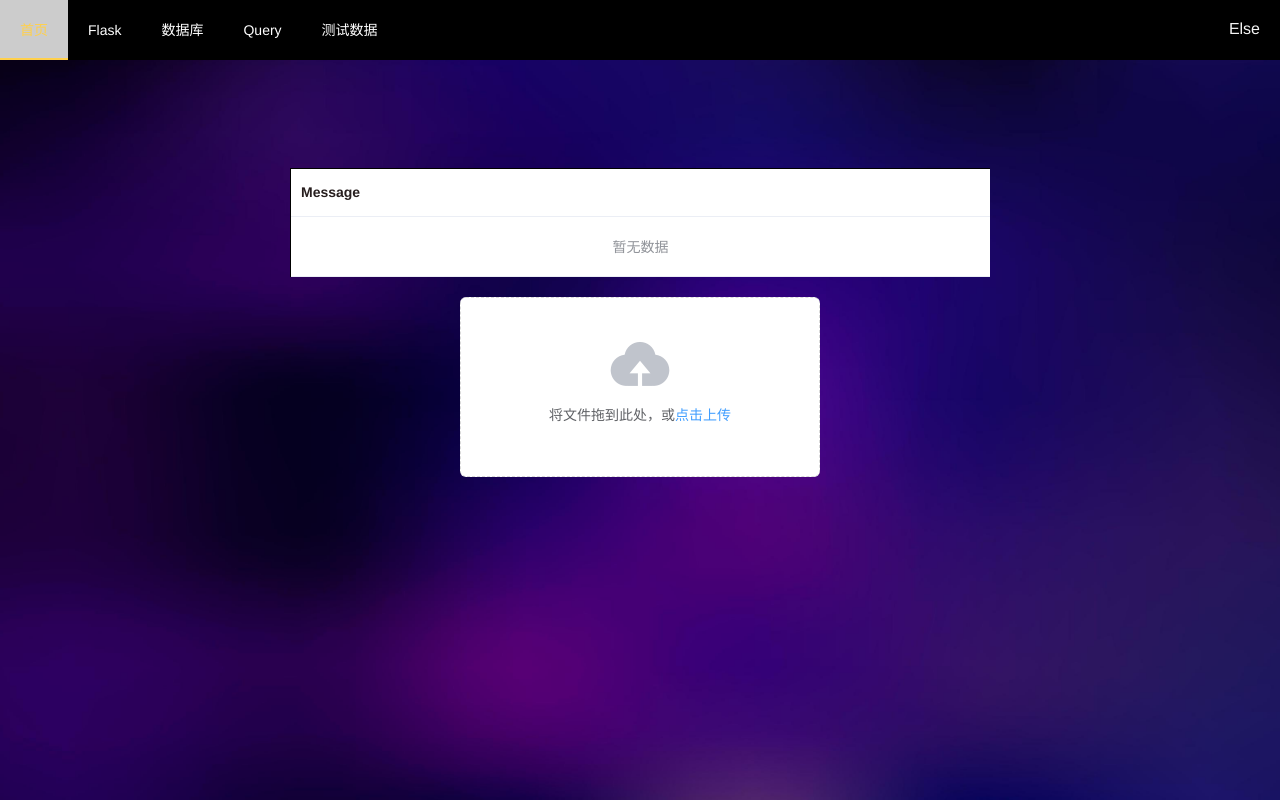
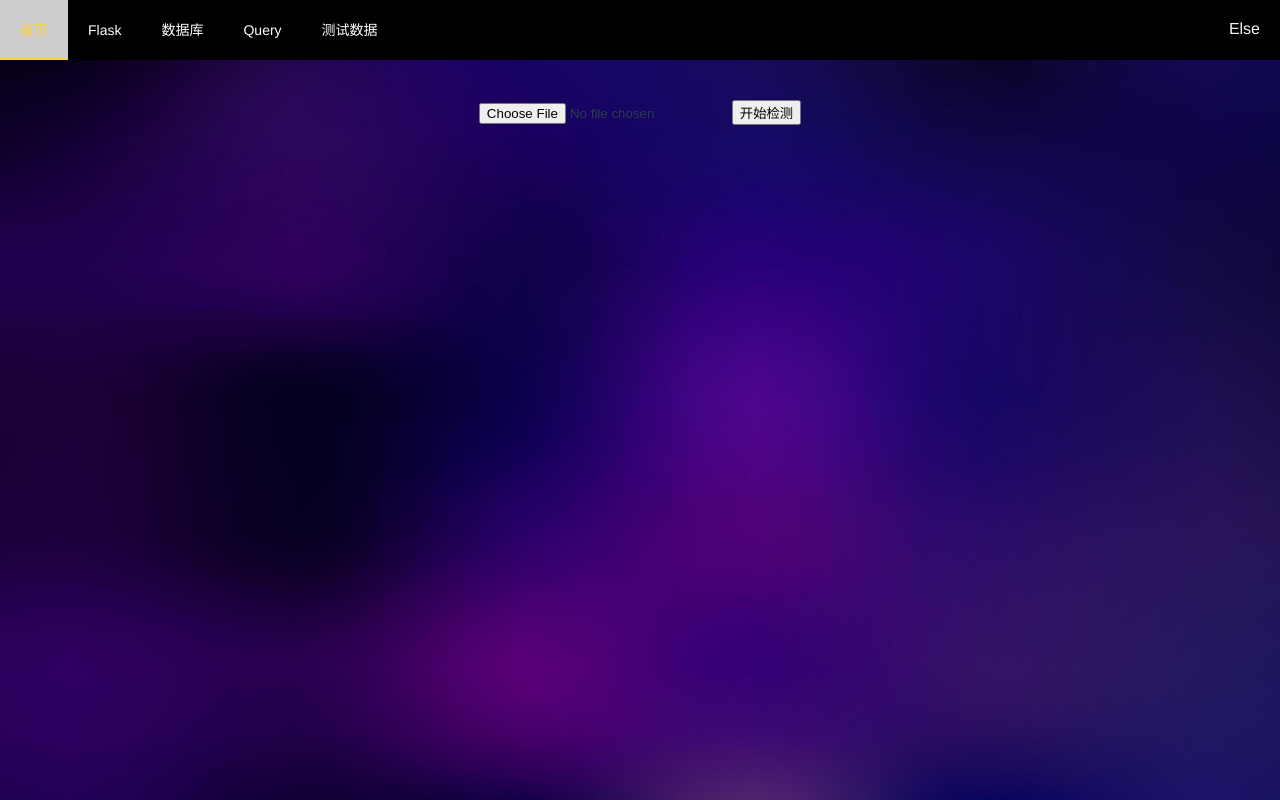
Before and after one commit to lvokic/vue-springboot, a Vue app in the folder wj-vue/: page /flask in a window 1280 px wide. Built offline with nearby package versions, Linux system fonts and the light colour scheme; no server answers; sample sign-in values are in the browser's storage.

Commit message:
process on flask

```diff
--- a/wj-vue/package.json
+++ b/wj-vue/package.json
@@ -13,6 +13,7 @@
   },
   "dependencies": {
     "axios": "^0.21.1",
+    "echarts": "^5.4.3",
     "element-ui": "^2.15.13",
     "veaury": "^2.3.12",
     "vue": "^2.5.2",
--- /dev/null
+++ b/wj-vue/src/components/flask/Detect.vue
@@ -0,0 +1,66 @@
+<template>
+    <div>
+      <input type="file" @change="uploadImage">
+      <button @click="detectObjects">开始检测</button>
+
+      <!-- 显示上传的图像 -->
+      <div v-if="uploadedImage">
+        <h3>上传的图像</h3>
+        <img :src="uploadedImage" alt="Uploaded Image">
+      </div>
+
+      <!-- 显示检测结果图像 -->
+      <div v-if="resultImage">
+        <h3>检测结果</h3>
+        <img :src="resultImage" alt="Detection Result">
+      </div>
+
+      <!-- 提供检测结果文件下载链接 -->
+      <div v-if="resultFile">
+        <h3>检测结果文件</h3>
+        <a :href="resultFile" download="result_image.jpg">下载检测结果</a>
+      </div>
+    </div>
+  </template>
+
+  <script>
+  export default {
+    name: 'Detect',
+    data() {
+      return {
+        uploadedImage: '', // 用于显示上传的图像
+        resultImage: '',   // 用于显示检测结果图像
+        resultFile: null,  // 用于提供检测结果文件下载链接
+        selectedImage: null,
+      };
+    },
+    methods: {
+      uploadImage(event) {
+        this.selectedImage = event.target.files[0];
+        // 显示上传的图像
+        this.uploadedImage = URL.createObjectURL(this.selectedImage);
+      },
+      detectObjects() {
+        const formData = new FormData();
+        formData.append('image', this.selectedImage);
+
+        this.$axios2.post('/detect', formData, {
+          responseType: 'blob' // 指定响应类型为二进制数据（文件）
+        })
+        .then(response => {
+          // 创建一个 Blob 对象表示检测结果文件
+          const blob = new Blob([response.data], { type: 'image/jpeg' });
+          // 生成一个临时的文件下载链接
+          const url = window.URL.createObjectURL(blob);
+          // 更新检测结果文件链接
+          this.resultFile = url;
+          // 更新检测结果图像链接
+          this.resultImage = url; // 此处应该是检测结果图像的链接
+        })
+        .catch(error => {
+          console.error(error);
+        });
+      },
+    },
+  };
+  </script>
--- /dev/null
+++ b/wj-vue/src/components/flask/Download.vue
@@ -0,0 +1,28 @@
+<template>
+    <div>
+      <img :src="imageUrl" alt="Image">
+      <p class="image-escrpition">图片检测结果</p>
+    </div>
+  </template>
+
+  <script>
+  export default {
+    name: 'Download',
+    data() {
+      return {
+        imageUrl: 'http://127.0.0.1:5000/api-flask/download', // Flask后端提供的图片URL
+      };
+    },
+    methods: {
+      downloadImage() {
+        // 创建一个链接元素
+        const link = document.createElement('a');
+        link.href = this.imageUrl;
+        link.download = 'image.jpg'; // 可以根据需要更改文件名
+        document.body.appendChild(link);
+        link.click();
+        document.body.removeChild(link);
+      },
+    },
+  };
+  </script>
--- a/wj-vue/src/components/flask/FlaskIndex.vue
+++ b/wj-vue/src/components/flask/FlaskIndex.vue
@@ -1,35 +1,39 @@
 <template>
   <el-container>
     <el-main>
-      <div class="flask-area">
-        <flask></flask>
-      </div>
-      <div class="upload-area">
-        <upload></upload>
+      <div class="upload-download-container">
+        <div class="dectect-area">
+          <detect></detect>
+        </div>
       </div>
     </el-main>
   </el-container>
 </template>
 
 <script>
-import Flask from './Flask.vue';
 import Upload from './Upload.vue';
+import Download from './Download.vue';
+import Detect from './Detect.vue';
 
 export default {
-  beforeRouteEnter(to, from, next) {
-    // 添加背景色 margin:0;padding:0是为了解决vue四周有白边的问题
-    document.querySelector('body').setAttribute('style', 'margin:0;padding:0');
-    next();
-  },
   name: 'AppFlask',
-  components: { Flask, Upload },
+  components: { Detect, Upload, Download },
 };
 </script>
 
 <style scoped>
-.flask-area,
-.upload-area {
-  width: 700px;
-  margin: 20px auto; /* 居中显示，上下外边距为 20px */
+.upload-download-container {
+  padding-top: 80px;
+  position: relative; /* 设置相对定位，以便子元素可以使用 z-index */
 }
+
+
+.upload-area,
+.download-area{
+  width: 100%; /* 使组件占据整个宽度 */
+  padding: 20px; /* 添加一些内边距 */
+  box-sizing: border-box; /* 内边距不会增加元素的实际宽度 */
+}
+
+
 </style>
--- a/wj-vue/src/components/flask/Upload.vue
+++ b/wj-vue/src/components/flask/Upload.vue
@@ -12,8 +12,13 @@
     >
       <i class="el-icon-upload"></i>
       <div class="el-upload__text">将文件拖到此处，或<em>点击上传</em></div>
-      <div class="el-upload__tip" slot="tip">只能上传jpg/png文件,且不超过500kb</div>
+      <div class="el-upload__tip" slot="tip">上传图片以进行检测</div>
     </el-upload>
+
+    <!-- 上传成功后显示的图片 -->
+    <div v-if="uploadedImageUrl" class="uploaded-image">
+      <img :src="uploadedImageUrl" alt="Uploaded Image">
+    </div>
   </div>
 </template>
 
@@ -23,6 +28,7 @@ export default {
   data() {
     return {
       uploadUrl: 'http://127.0.0.1:5000/api-flask/upload/',
+      uploadedImageUrl: null, // 存储上传成功后的图片URL
     };
   },
   methods: {
@@ -30,6 +36,7 @@ export default {
       // 处理成功上传后的响应
       console.log(response);
       // 可以在这里更新Vue组件中的数据或者显示上传成功信息
+      this.uploadedImageUrl = response.url; // 保存上传成功的图片URL
     },
     handleError(error, file) {
       // 处理上传失败的情况
@@ -53,4 +60,12 @@ export default {
 .upload {
   margin-top: 10px;
 }
+
+.uploaded-image {
+  margin-top: 20px; /* 调整图片与上传区域的垂直间距 */
+}
+
+.uploaded-image img {
+  max-width: 100%; /* 图片宽度不超过父容器 */
+}
 </style>
--- a/wj-vue/src/main.js
+++ b/wj-vue/src/main.js
@@ -4,6 +4,7 @@ import router from './router'
 import axios from 'axios'
 import ElementUI from 'element-ui'
 import store from './store'
+import echarts from 'echarts'
 import 'element-ui/lib/theme-chalk/index.css'
 
 Vue.prototype.$axios = axios
```
Also changed, not shown: wj-vue/src/components/echarts/EchartsIndex.vue (added, +15 -0 lines), wj-vue/src/components/echarts/echarts.vue (added, +36 -0 lines), 1 other file (tests, documents, lock files or other folders).
